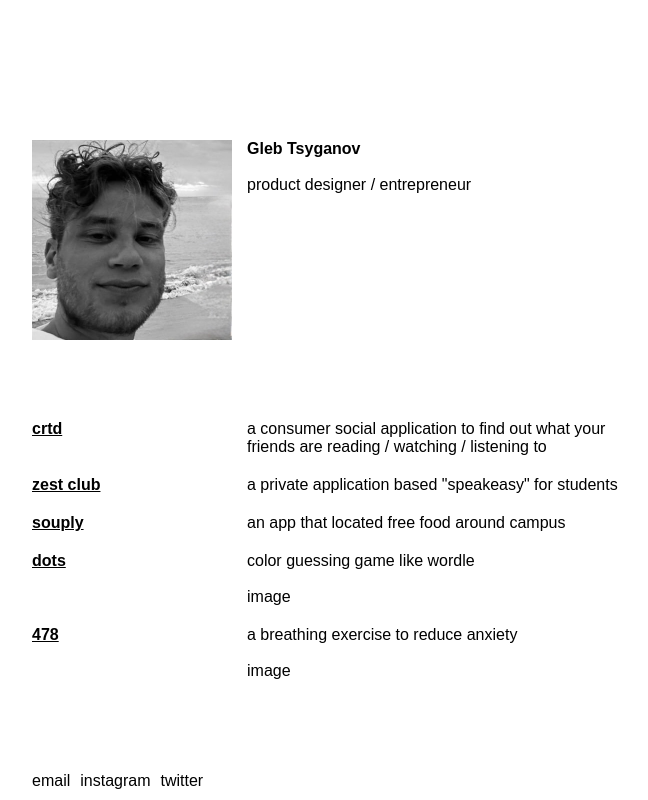
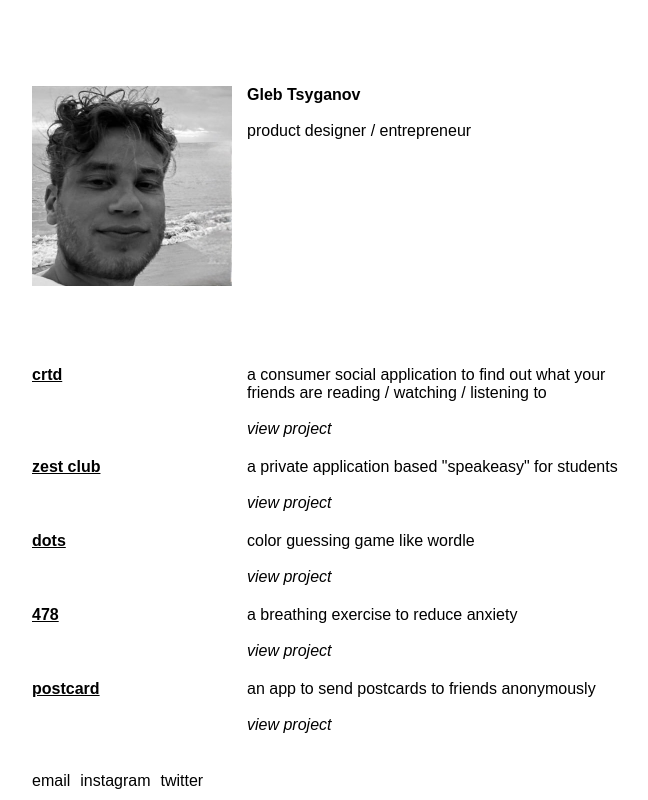
Before and after one commit to Glebka321/portfolio, a Next.js app: page / in a window 1280 px wide. Shown: the whole page, without its empty margins (96-744 px from the left). Built offline with nearby package versions, Linux system fonts and the light colour scheme.

Commit message:
update page

```diff
--- a/src/app/page.tsx
+++ b/src/app/page.tsx
@@ -28,6 +28,10 @@ export default function Home() {
           <p className={styles.description}>
             a consumer social application to find out what your friends are{" "}
             reading / watching / listening to <br />
+            <br />
+            <a href="">
+              <i>view project</i>
+            </a>
           </p>
         </div>
         <div className={styles.project}>
@@ -40,20 +44,10 @@ export default function Home() {
           </a>
           <p className={styles.description}>
             a private application based &quot;speakeasy&quot; for students{" "}
-            <br />
-          </p>
-        </div>
-        <div className={styles.project}>
-          <a
-            href="https://x.com/GlebTsyganov/status/1232777636834877440"
-            target="_blank"
-            rel="noopener noreferrer"
-          >
-            <b className={styles.title}>souply</b>
-          </a>
-          <p className={styles.description}>
-            an app that located free food around campus
-            <br />
+            <br /> <br />
+            <a href="">
+              <i>view project</i>
+            </a>
           </p>
         </div>
         <div className={styles.project}>
@@ -66,7 +60,10 @@ export default function Home() {
           </a>
           <p className={styles.description}>
             color guessing game like wordle <br /> <br />
-            <a href="/dots.png">image</a>
+            <a href="/dots.png">
+              {" "}
+              <i>view project</i>
+            </a>
           </p>
         </div>
         <div className={styles.project}>
@@ -79,7 +76,24 @@ export default function Home() {
           </a>
           <p className={styles.description}>
             a breathing exercise to reduce anxiety <br /> <br />
-            <a href="/478demo.m4v">image</a>
+            <a href="/478demo.m4v">
+              {" "}
+              <i>view project</i>
+            </a>
+          </p>
+        </div>
+        <div className={styles.project}>
+          <a
+            href="https://www.sfpostcard.com"
+            target="_blank"
+            rel="noopener noreferrer"
+          >
+            <b className={styles.title}>postcard</b>
+          </a>
+          <p className={styles.description}>
+            an app to send postcards to friends anonymously
+            <br /> <br />
+            <i>view project</i>
           </p>
         </div>
       </div>
```
